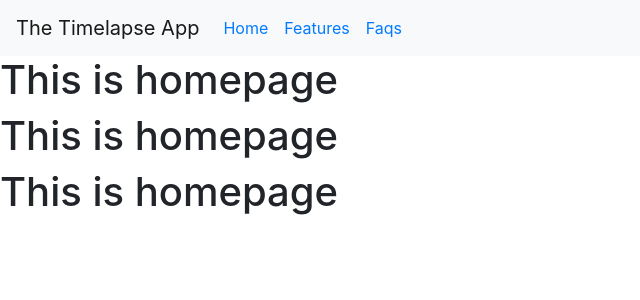
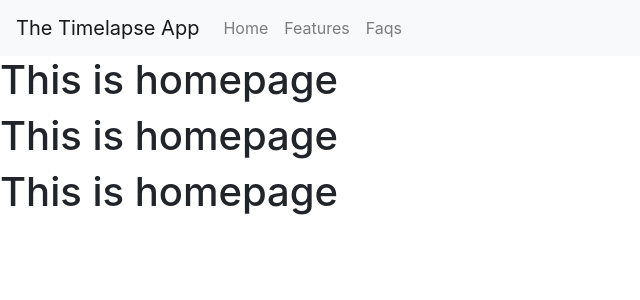
Before and after one commit to reteshg/site, a React (Create React App) app: page / in a window 1280 px wide. Shown: the top 300 px of the page, without its empty margins (0-640 px from the left). Built offline with nearby package versions, Linux system fonts and the light colour scheme.

Commit message:
ficxing navbar

```diff
--- a/src/App.js
+++ b/src/App.js
@@ -7,11 +7,11 @@ import 'bootstrap/dist/css/bootstrap.min.css';
 
 function App() {
   return (
-    <BrowserRouter basename={process.env.PUBLIC_URL}>
+    <BrowserRouter>
       <div className="App">
         <Navigation title="The Timelapse App"/>
-        <Route exact path="/" render={() => <Home title="This is homepage" />} />
-        <Route path="/features" render={() => <Features title="This is feature page" />} />
+        <Route exact path="/" render={() => <Home title="This is homepage" active="active" />} />
+        <Route path="/features" render={() => <Features title="This is feature page" active="active" />} />
       </div>
     </BrowserRouter>
   );
--- a/src/components/features.js
+++ b/src/components/features.js
@@ -1,12 +1,12 @@
 import React from 'react';
 
 const Features = (props) => (
-    <p>
+    <span>
         <h1>{props.title}</h1>
         <h1>{props.title}</h1>
         <h1>{props.title}</h1>
         <h1>{props.title}</h1>
-        </p>
+        </span>
 );
 
 export default Features;
--- a/src/components/home.js
+++ b/src/components/home.js
@@ -1,12 +1,14 @@
 import React from 'react';
 
 const Home = (props) => (
-    <p>
+
+
+    <span>
         <h1>{props.title}</h1>
         <h1>{props.title}</h1>
         <h1>{props.title}</h1>
         <h1>{props.title}</h1>
-        </p>
+        </span>
 );
 
 export default Home;
--- a/src/components/navigation.js
+++ b/src/components/navigation.js
@@ -1,20 +1,26 @@
 import React from 'react';
 import Navbar from 'react-bootstrap/Navbar';
 import Nav from 'react-bootstrap/Nav';
-import {NavLink} from 'react-router-dom';
 
 const Navigation = (props) => (
 
   <Navbar fixed="top" bg="light">
     <Navbar.Brand>{props.title}</Navbar.Brand>
-      <Nav className="mr-auto">
-        <Nav.Link><NavLink exact to="/">Home</NavLink></Nav.Link>
-        <Nav.Link><NavLink to="/features">Features</NavLink></Nav.Link>
-        <Nav.Link><NavLink to="/faqs">Faqs</NavLink></Nav.Link>
+      <Nav className="justify-content-end">
+        <Nav.Link href="/">Home</Nav.Link>
+        <Nav.Link href="/features">Features</Nav.Link>
+        <Nav.Link href="/faqs">Faqs</Nav.Link>
       </Nav>
   </Navbar>
 
-      /* <nav>
+      /*
+      <Nav.Link><NavLink exact to="/">Home</NavLink></Nav.Link>
+        <Nav.Link><NavLink to="/features">Features</NavLink></Nav.Link>
+        <Nav.Link><NavLink to="/faqs">Faqs</NavLink></Nav.Link>
+
+
+
+      <nav>
         <h2>{props.title}</h2>
         <ul>
           <li><NavLink exact to="/">Home</NavLink></li>
```
